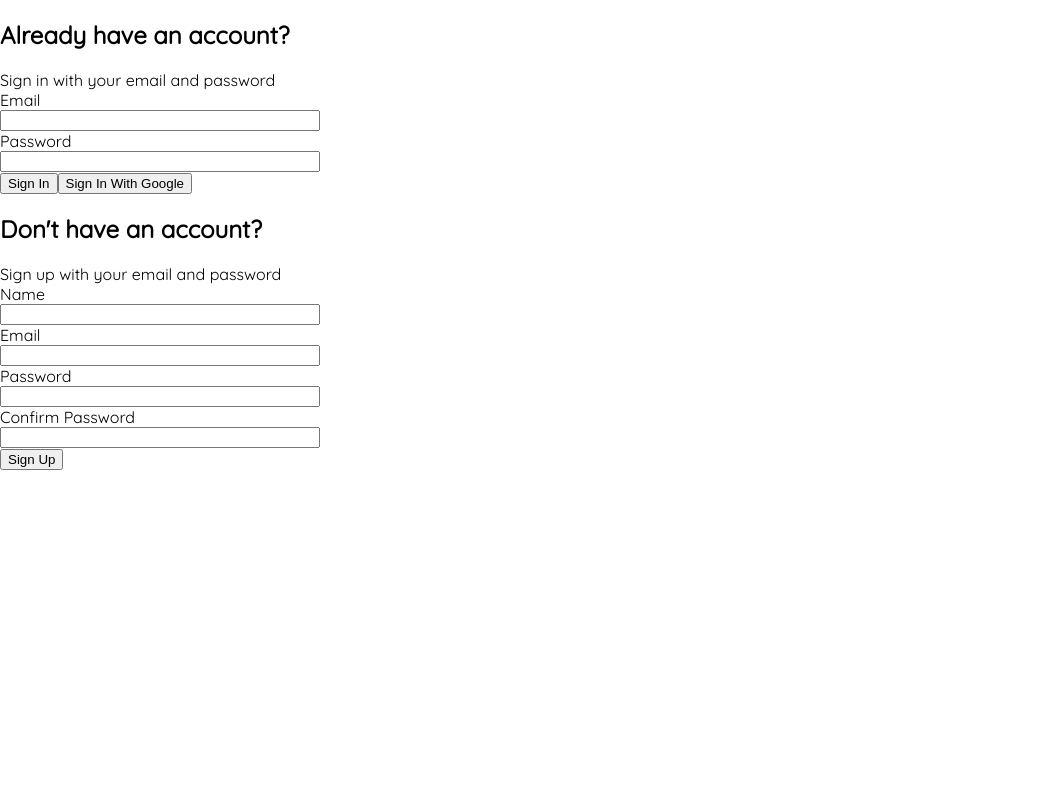
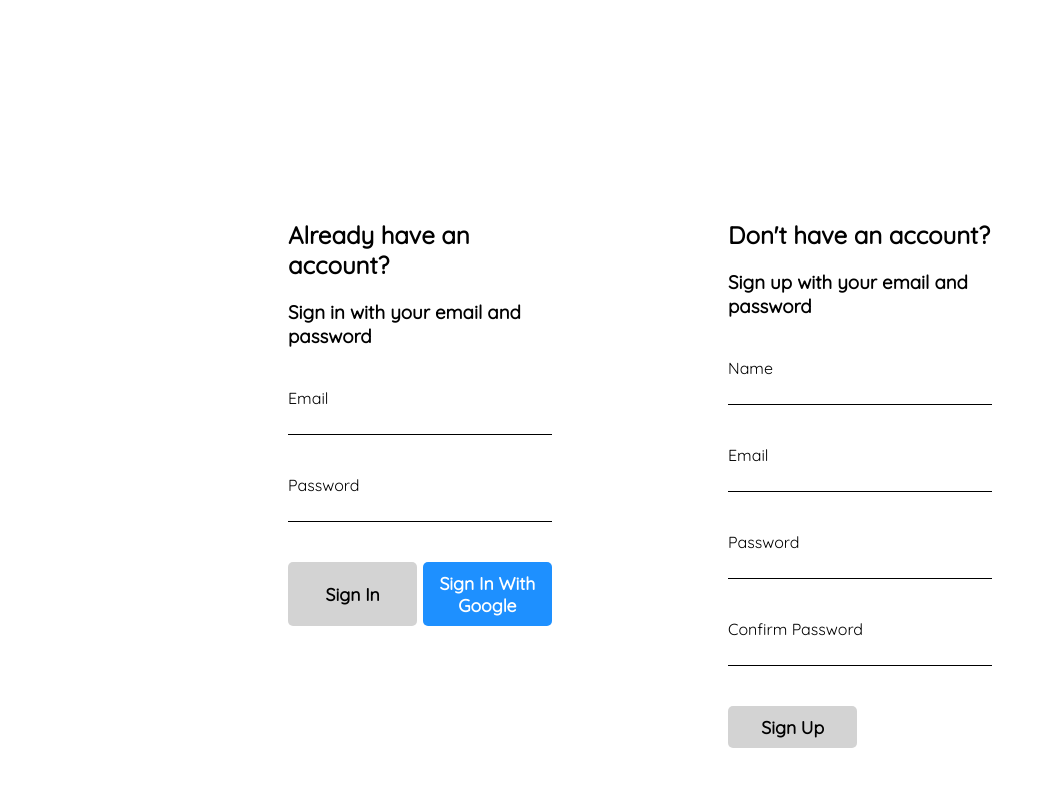
Before and after one commit to Xameon/pc-configurator-client, a React (Create React App) app: page /auth in a window 1280 px wide. Shown: the top 786 px of the page, without its empty margins (0-1054 px from the left). Built offline with nearby package versions, Linux system fonts and the light colour scheme; a web font is replaced by a local one.

Commit message:
Setup auth with email and password and style auth page.

```diff
--- /dev/null
+++ b/src/api/api.js
@@ -0,0 +1,32 @@
+const API_URL =
+  'http://pc-api-env.eba-ff8mdmg7.us-east-1.elasticbeanstalk.com/api';
+
+export const API_REQUESTS = {
+  googleAuth: `${API_URL}/auth/google`,
+  register: `${API_URL}/auth/register`,
+  login: `${API_URL}/auth/login`,
+};
+
+export const request = async (url, method, args) => {
+  if (!url) return;
+
+  const { headers, body } = args;
+
+  try {
+    const response = await fetch(url, {
+      method,
+      headers: {
+        'content-type': 'application/json',
+        authorization: `Bearer ${localStorage.getItem(
+          'accessToken'
+        )} ${localStorage.getItem('refreshToken')}`,
+        ...headers,
+      },
+      body: JSON.stringify(body),
+    });
+
+    return response.json();
+  } catch (error) {
+    console.log(error);
+  }
+};
--- /dev/null
+++ b/src/components/button/button.component.jsx
@@ -0,0 +1,11 @@
+import './button.styles.scss';
+
+const Button = ({ children, buttonStyle, ...otherProps }) => {
+  return (
+    <button className={`button-container ${buttonStyle}`} {...otherProps}>
+      {children}
+    </button>
+  );
+};
+
+export default Button;
--- /dev/null
+++ b/src/components/button/button.styles.scss
@@ -0,0 +1,47 @@
+.button-container {
+  font-size: 1.1rem;
+  padding: 10px;
+  border: none;
+  transition: 0.1s linear;
+
+  &.sign-in {
+    width: 49%;
+    background-color: lightgrey;
+    color: black;
+
+    border-radius: 5px;
+    font-weight: 600;
+
+    &:hover {
+      background-color: black;
+      color: white;
+    }
+  }
+
+  &.google-sign-in {
+    width: 49%;
+    background-color: dodgerblue;
+    color: white;
+
+    border-radius: 5px;
+    font-weight: 600;
+
+    &:hover {
+      background-color: blue;
+    }
+  }
+
+  &.sign-up {
+    width: 49%;
+    background-color: lightgrey;
+    color: black;
+
+    border-radius: 5px;
+    font-weight: 600;
+
+    &:hover {
+      background-color: black;
+      color: white;
+    }
+  }
+}
--- a/src/components/form-input/form-input.styles.scss
+++ b/src/components/form-input/form-input.styles.scss
@@ -1,5 +1,15 @@
 .group {
   display: flex;
   flex-direction: column;
-  width: 25%;
+  border-bottom: 1px solid black;
+
+  input {
+    outline: none;
+    border: 0px;
+    font-size: 1.2rem;
+  }
+
+  input[type='password'] {
+    letter-spacing: 3px;
+  }
 }
--- a/src/components/sign-in-form/sign-in-form.component.jsx
+++ b/src/components/sign-in-form/sign-in-form.component.jsx
@@ -1,7 +1,12 @@
 import { useGoogleLogin } from '@react-oauth/google';
+import { useState, useEffect } from 'react';
+
+import { API_REQUESTS, request } from '../../api/api';
+
 import FormInput from '../form-input/form-input.component';
+import Button from '../button/button.component';
+
 import './sign-in-form.styles.scss';
-import { useState, useEffect } from 'react';
 
 const defaultFormFields = { email: '', password: '' };
 
@@ -13,19 +18,17 @@ const SignInForm = () => {
   useEffect(() => {
     if (googleUser) {
       const { access_token } = googleUser;
-      const passAccessToken = async () => {
-        const response = await fetch(
-          'http://pc-api-env.eba-ff8mdmg7.us-east-1.elasticbeanstalk.com/api/auth/google',
-          {
-            headers: {
-              authorization: access_token,
-            },
-          }
-        );
-        const { accessToken, refreshToken } = await response.json();
+
+      const passGoogleUser = async () => {
+        const data = await request(API_REQUESTS.googleAuth, 'GET', {
+          headers: {
+            authorization: access_token,
+          },
+        });
+        console.log(data);
       };
 
-      passAccessToken();
+      passGoogleUser();
     }
   }, [googleUser]);
 
@@ -42,26 +45,17 @@ const SignInForm = () => {
   const handleSubmit = async (event) => {
     event.preventDefault();
 
-    try {
-      const response = await fetch(
-        'http://pc-api-env.eba-ff8mdmg7.us-east-1.elasticbeanstalk.com/api/auth/login',
-        {
-          method: 'POST',
-          headers: {
-            'content-type': 'application/json',
-          },
-          body: JSON.stringify({ email, password }),
-        }
-      );
-      const data = await response.json();
-      console.log(data);
-    } catch {}
+    const data = await request(API_REQUESTS.login, 'POST', {
+      body: { email, password },
+    });
+
+    console.log(data);
   };
 
   return (
     <div className='sign-in-container'>
       <h2>Already have an account?</h2>
-      <span>Sign in with your email and password</span>
+      <h3>Sign in with your email and password</h3>
       <form onSubmit={(event) => handleSubmit(event)}>
         <FormInput
           label='Email'
@@ -78,10 +72,16 @@ const SignInForm = () => {
           onChange={(e) => handleChange(e)}
         />
         <div className='buttons-container'>
-          <button type='submit'>Sign In</button>
-          <button type='button' onClick={() => loginWithGoogle()}>
+          <Button buttonStyle={'sign-in'} type='submit'>
+            Sign In
+          </Button>
+          <Button
+            buttonStyle={'google-sign-in'}
+            type='button'
+            onClick={() => loginWithGoogle()}
+          >
             Sign In With Google
-          </button>
+          </Button>
         </div>
       </form>
     </div>
--- a/src/components/sign-in-form/sign-in-form.styles.scss
+++ b/src/components/sign-in-form/sign-in-form.styles.scss
@@ -0,0 +1,19 @@
+.sign-in-container {
+  width: 30%;
+
+  .group {
+    margin: 40px 0px;
+  }
+
+  .buttons-container {
+    display: flex;
+    justify-content: space-between;
+    margin-top: 40px;
+  }
+}
+
+@media screen and (max-width: 720px) {
+  .sign-in-container {
+    width: 100%;
+  }
+}
--- a/src/components/sign-up-form/sign-up-form.component.jsx
+++ b/src/components/sign-up-form/sign-up-form.component.jsx
@@ -1,5 +1,9 @@
 import { useState } from 'react';
+import { API_REQUESTS, request } from '../../api/api';
+
 import FormInput from '../form-input/form-input.component';
+import Button from '../button/button.component';
+
 import './sign-up-form.styles.scss';
 
 const defaultFormFields = {
@@ -26,27 +30,17 @@ const SignUpForm = () => {
       return;
     }
 
-    try {
-      const response = await fetch(
-        'http://pc-api-env.eba-ff8mdmg7.us-east-1.elasticbeanstalk.com/api/auth/register',
-        {
-          method: 'POST',
-          headers: {
-            'content-type': 'application/json',
-          },
-          body: JSON.stringify({ name, email, password }),
-        }
-      );
+    const data = await request(API_REQUESTS.register, 'POST', {
+      body: { name, email, password },
+    });
 
-      const data = response.json();
-      console.log(data);
-    } catch {}
+    console.log(data);
   };
 
   return (
     <div className='sign-up-container'>
       <h2>Don't have an account?</h2>
-      <span>Sign up with your email and password</span>
+      <h3>Sign up with your email and password</h3>
       <form onSubmit={(e) => handleSubmit(e)}>
         <FormInput
           label='Name'
@@ -79,7 +73,11 @@ const SignUpForm = () => {
           name='confirmPassword'
           onChange={(e) => handleChange(e)}
         />
-        <button type='submit'>Sign Up</button>
+        <div className='buttons-container'>
+          <Button buttonStyle={'sign-up'} type='submit'>
+            Sign Up
+          </Button>
+        </div>
       </form>
     </div>
   );
--- a/src/components/sign-up-form/sign-up-form.styles.scss
+++ b/src/components/sign-up-form/sign-up-form.styles.scss
@@ -0,0 +1,19 @@
+.sign-up-container {
+  width: 30%;
+
+  .group {
+    margin: 40px 0px;
+  }
+
+  .buttons-container {
+    display: flex;
+    justify-content: flex-start;
+    margin-top: 40px;
+  }
+}
+
+@media screen and (max-width: 720px) {
+  .sign-up-container {
+    width: 100%;
+  };
+}
--- a/src/index.scss
+++ b/src/index.scss
@@ -1,8 +1,23 @@
-body {
-  margin: 0;
-  font-family: 'Quicksand', sans-serif;
+:root {
+  --main-bg-color: white;
+  --main-font: 'Quicksand', sans-serif;
   -webkit-font-smoothing: antialiased;
   -moz-osx-font-smoothing: grayscale;
+}
+
+body {
+  background-color: var(--main-bg-color);
+  margin: 0;
+  font-family: var(--main-font);
+}
+
+input {
+  background-color: transparent;
+  font-family: var(--main-font)
+}
+
+button {
+  font-family: var(--main-font);
 }
 
 code {
--- a/src/routes/authentication/authentication.component.jsx
+++ b/src/routes/authentication/authentication.component.jsx
@@ -1,5 +1,7 @@
 import SignInForm from '../../components/sign-in-form/sign-in-form.component';
 import SignUpForm from '../../components/sign-up-form/sign-up-form.component';
+
+import './authentication.component.styles.scss';
 
 const Authentication = () => {
   return (
--- /dev/null
+++ b/src/routes/authentication/authentication.component.styles.scss
@@ -0,0 +1,13 @@
+.authentication-container {
+  display: flex;
+  justify-content: space-around;
+  margin: 200px;
+  transition: 0.1s linear;
+}
+
+@media screen and (max-width: 720px) {
+  .authentication-container {
+    margin: 10px;
+    flex-direction: column;
+  }
+}
```
Also changed, not shown: src/App.js (line endings or trailing spaces).
